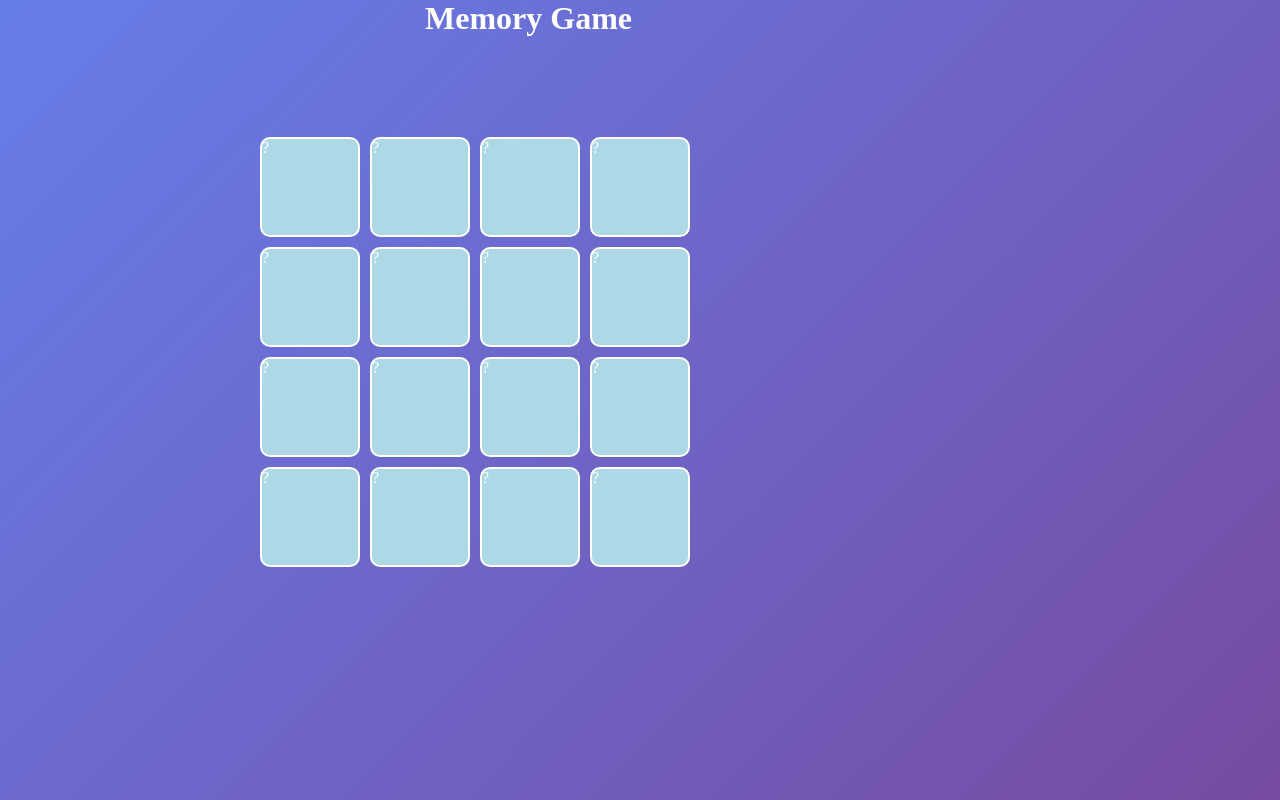
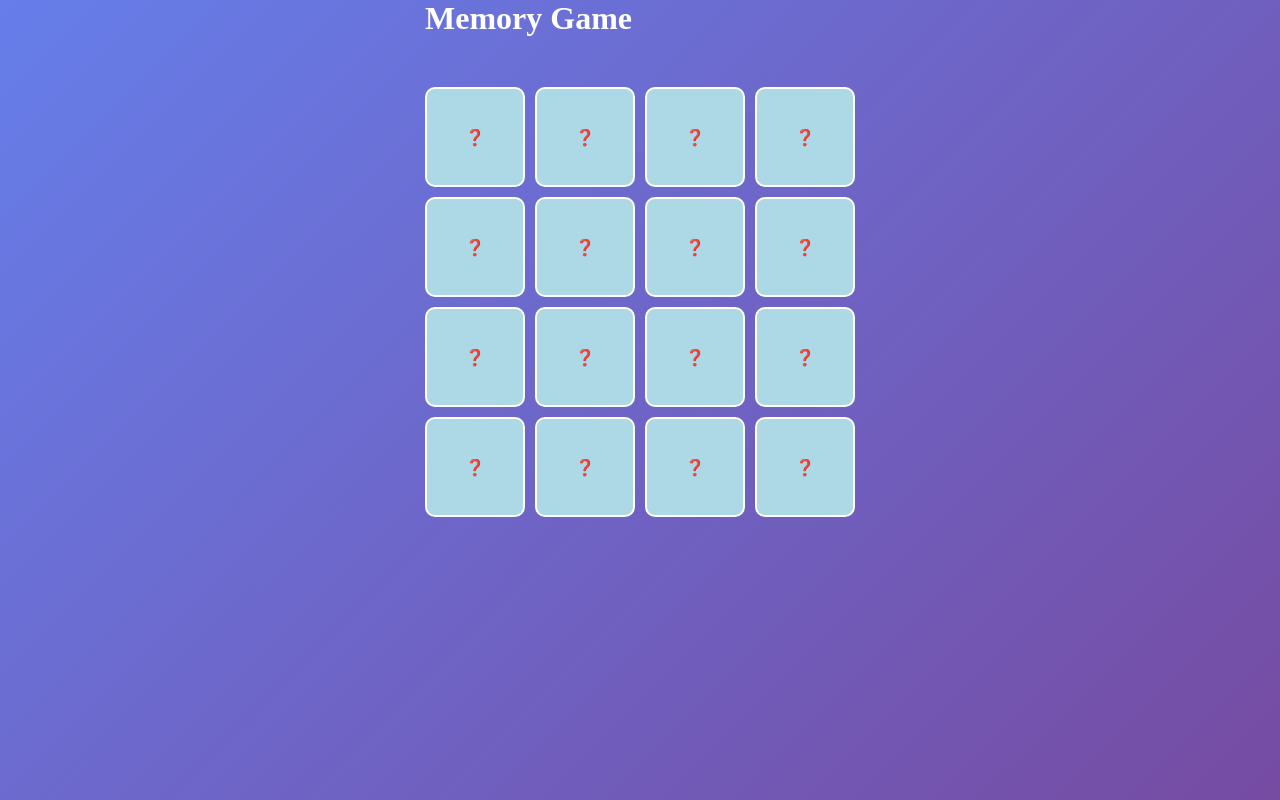
Before and after one commit to martamao/REACT-memory-game, a React (Vite) app: page / in a window 1280 px wide. Built offline with nearby package versions, Linux system fonts and the light colour scheme.

Commit message:
variables de estado 1 y 2 funcionan!!

```diff
--- a/src/App.jsx
+++ b/src/App.jsx
@@ -4,34 +4,49 @@ import Card from "./components/Card";
 
 export default function App() {
   const emojis = ["🎈", "🎨", "🎯", "🎪", "🎭", "🎸", "🎺", "🎮"];
-  const emojisDuplicate = [...emojis, ...emojis];
-  const emojiObj = emojisDuplicate.map((emoji, index) => {
-    return {
+
+  const [cards, setCards] = useState(() => {
+    const emojisDuplicate = [...emojis, ...emojis];
+
+    const emojiObj = emojisDuplicate.map((emoji, index) => ({
       id: index,
       value: emoji,
-    };
-  });
-  const suffledCards = emojiObj.sort(() => Math.random() - 0.5);
-
-  const [card, setCard] = useState({
-    id: "",
-    value: "",
+    }));
+    return emojiObj.sort(() => Math.random() - 0.5);
   });
 
-  const handleClick = (ev) => {
-    setCard(ev.target.id);
+  const [cardSelected, setCardSelected] = useState();
+  const handleClickedCard = (cardData) => {
+    setCardSelected(cardData);
+  };
+
+  const [backCard, setBackCard] = useState(false);
+  const handleCardMove = () => {
+    const arr = [];
+    arr.push(ev.target.value);
+    for (const item of arr) {
+      setBackCard(true);
+    }
+  };
+  const shuffleCards = () => {
+    {
+      /**Para reiniciar */
+    }
+    const shuffled = [...cards].sort(() => Math.random() - 0.5);
+    setCards(shuffled);
   };
 
   return (
     <main>
       <h1>Memory Game</h1>
       <div className="table">
-        {suffledCards.map((card) => (
+        {cards.map((card) => (
           <Card
-            onClick={handleClick}
+            onCardClick={handleClickedCard}
             key={card.id}
             id={card.id}
-            value={setCard}></Card>
+            value={card.value}
+            backCard={handleCardMove}></Card>
         ))}
       </div>
     </main>
--- a/src/App.scss
+++ b/src/App.scss
@@ -25,4 +25,25 @@ body {
   background-color: lightblue;
   border: 2px solid #ffffff;
   border-radius: 10px;
+  list-style: none;
+  position: relative;
+  transform-style: preserve-3d;
+  transition: transform 0.6s;
+  cursor: pointer;
 }
+.front,
+.back {
+  width: 100%;
+  height: 100%;
+  position: absolute;
+  display: flex;
+  align-items: center;
+  justify-content: center;
+  backface-visibility: hidden;
+}
+.back {
+  transform: rotateY(180deg);
+}
+.backCard {
+  transform: rotateY(180deg);
+}
--- a/src/components/Card.jsx
+++ b/src/components/Card.jsx
@@ -1,7 +1,12 @@
-export default function Card(id, value) {
+export default function Card({ id, value, onCardClick, backCard }) {
   return (
-    <div className="table">
-      <div className="card">?</div>
-    </div>
+    <>
+      <li
+        onClick={() => onCardClick({ id, value })}
+        className={`card ${backCard ? "backcard" : ""}`}>
+        <div className="front">❓</div>
+        <div className="back">{value}</div>
+      </li>
+    </>
   );
 }
```
